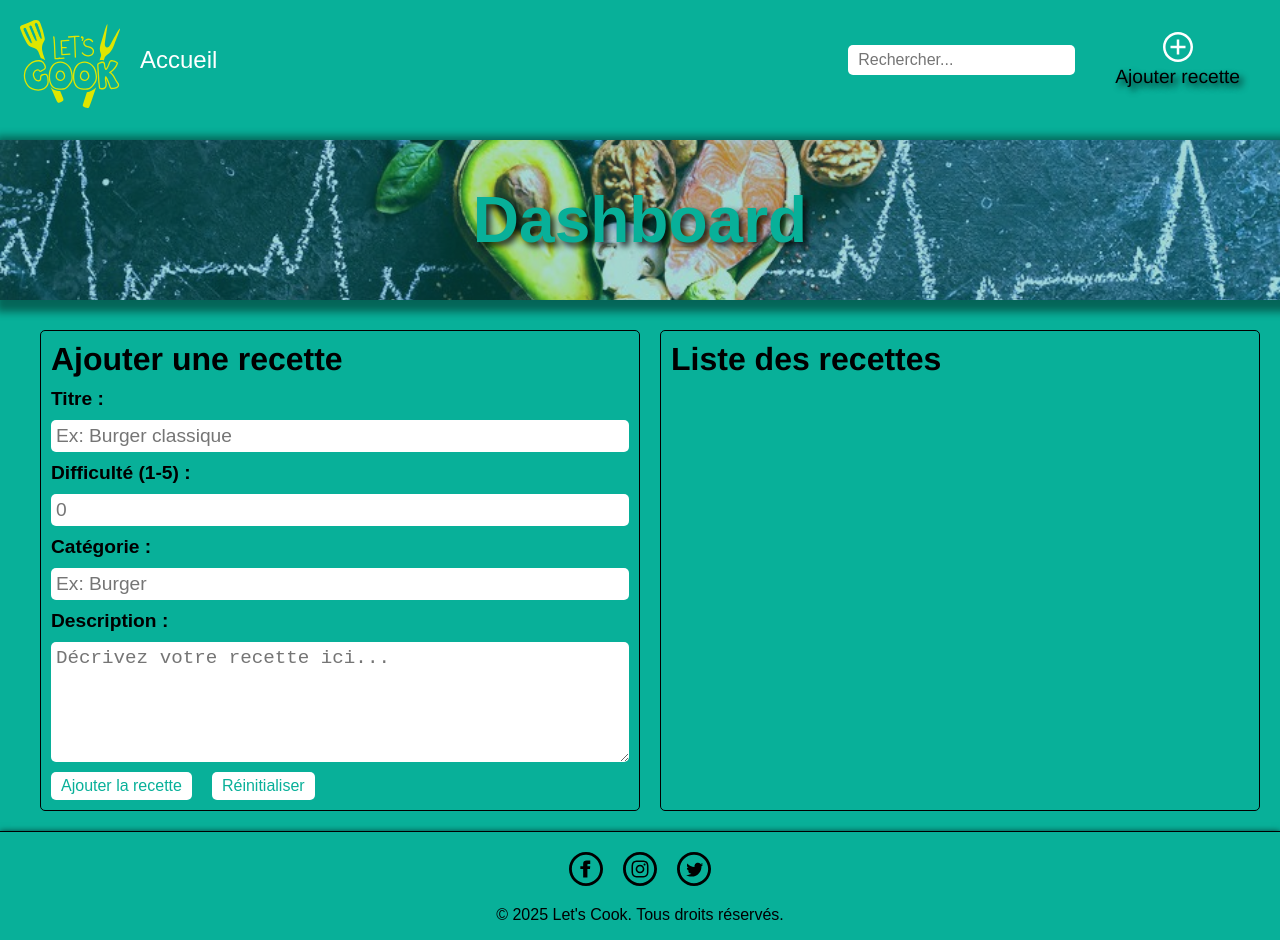
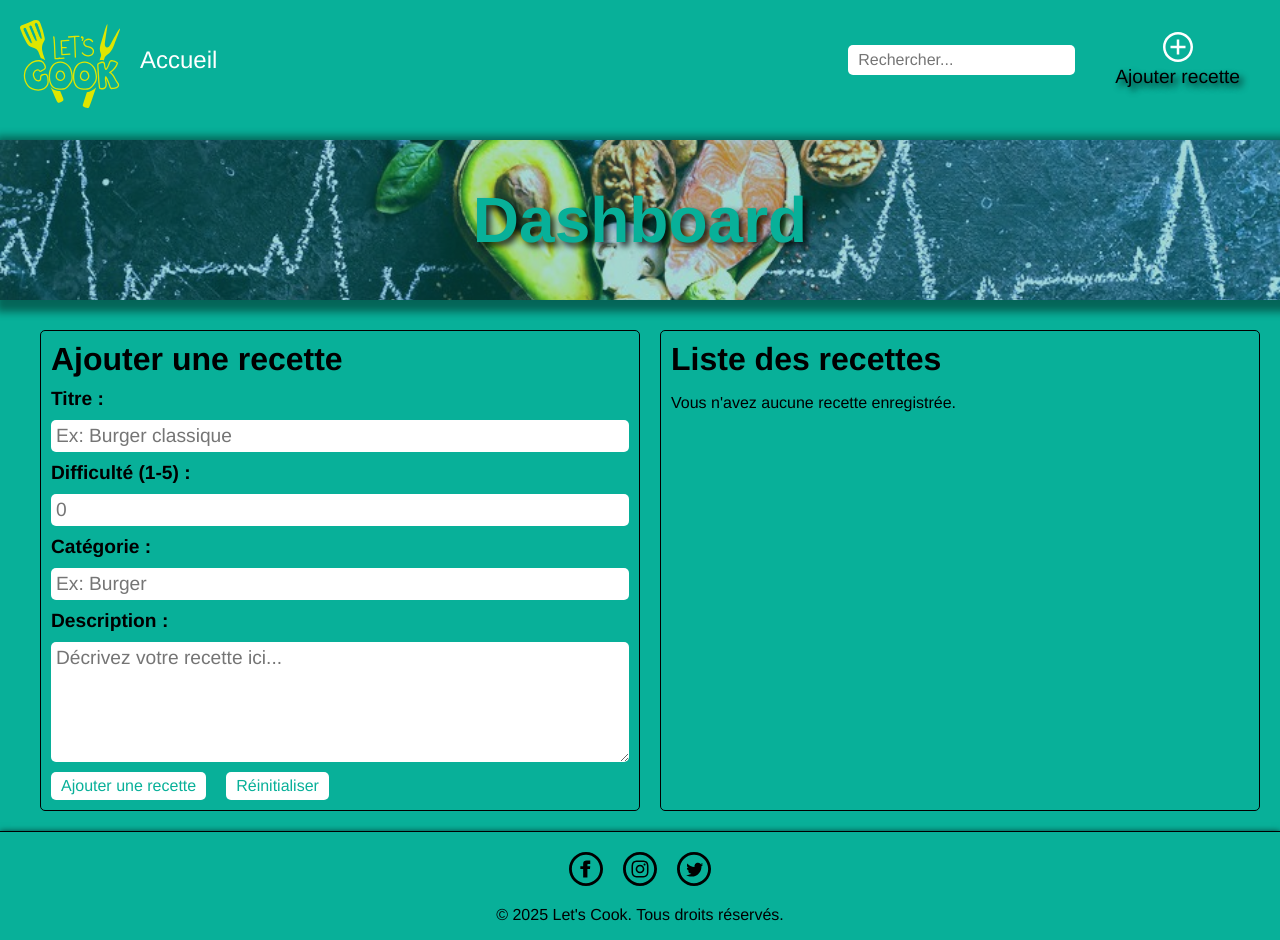
Before and after one commit to DzmitryiKorjik/React-Let-s-Cook, a React (Vite) app: page / in a window 1280 px wide. Both pictures are taken after a click on the link 1197 px from the left and 49 px from the top of the page. Built offline with nearby package versions, Linux system fonts and the light colour scheme.

Commit message:
Ajouter function

```diff
--- a/src/components/Dashboard/Dashboard.css
+++ b/src/components/Dashboard/Dashboard.css
@@ -1,22 +1,32 @@
+* {
+    font-family: 'Franklin Gothic Medium', 'Arial Narrow', Arial, sans-serif;
+}
+
+.recette .recette-title {
+    margin: 0;
+    margin-bottom: 10px;
+    font-size: 2rem;
+    color: var(--heading-color);
+}
+
 .recette {
     display: flex;
     margin-top: 20px;
     margin-bottom: 20px;
-    .newRecette {
-        display: flex;
-        flex-direction: column;
+    .new-recette {
         margin-right: 20px;
         min-width: 50%;
         border: 1px solid var(--heading-color);
         border-radius: 5px;
         padding: 10px;
+        form {
+            display: flex;
+            flex-direction: column;
             h1 {
                 margin: 0;
                 margin-bottom: 10px;
                 font-size: 2rem;
                 color: var(--heading-color);
-            font-family: 'Franklin Gothic Medium', 'Arial Narrow', Arial,
-                sans-serif;
             }
             label {
                 margin-bottom: 10px;
@@ -50,20 +60,36 @@
                 }
             }
         }
-    .allRecettes {
-        display: flex;
-        flex-direction: column;
+    }
+    .all-recettes {
         border: 1px solid var(--heading-color);
         border-radius: 5px;
         padding: 10px;
         min-width: 50%;
-        h1 {
-            margin: 0;
-            margin-bottom: 10px;
-            font-size: 2rem;
+        section {
+            .wrapper {
+                display: flex;
+                flex-direction: row;
+                justify-content: space-between;
+                border: 1px solid var(--heading-color);
+                border-radius: 5px;
+                padding: 0 10px;
+                margin-top: 10px;
+                .all-recettes__title {
+                    margin: 5px 0 10px 0;
+                    font-size: 1.2rem;
                     color: var(--heading-color);
-            font-family: 'Franklin Gothic Medium', 'Arial Narrow', Arial,
-                sans-serif;
+                }
+                .all-recettes__text {
+                    margin: 0 0 10px 0;
+                }
+            }
+            .all-recettes__liens {
+                display: flex;
+                .all-recettes__lien {
+                    margin: 10px 10px 0 0;
                 }
             }
         }
+    }
+}
--- a/src/components/Dashboard/Dashboard.jsx
+++ b/src/components/Dashboard/Dashboard.jsx
@@ -1,15 +1,97 @@
 import './Dashboard.css';
+
+import btnEdit from '../../assets/icons/edit.svg';
+import btnDelete from '../../assets/icons/delete.svg';
+
+import { useState, useEffect } from 'react';
 export default function Dashboard() {
+    const [recipes, setRecipes] = useState([]);
+    const [title, setTitle] = useState('');
+    const [difficulty, setDifficulty] = useState('');
+    const [category, setCategory] = useState('');
+    const [description, setDescription] = useState('');
+    const [link, setLink] = useState('');
+    const [editIndex, setEditIndex] = useState(null); // Pour suivre l'enregistrement en cours d'édition
+
+    // Charger les données de localStorage lors du montage d'un composant
+    useEffect(() => {
+        const storedRecipes = localStorage.getItem('recipes');
+        if (storedRecipes) {
+            setRecipes(JSON.parse(storedRecipes));
+        }
+    }, []);
+
+    // Enregistrer les données de localStorage lors de la démontage d'un composant
+    const saveToLocalStorage = (recipes) => {
+        localStorage.setItem('recipes', JSON.stringify(recipes));
+    };
+
+    // Gestionnaire pour l'ajout d'une recette
+    const handleAddRecipe = (e) => {
+        e.preventDefault();
+
+        if (title && difficulty && category && description) {
+            const newRecipe = {
+                title,
+                difficulty,
+                category,
+                description,
+                link,
+            };
+
+            // Mettre à jour les recettes avec la nouvelle recette
+            let updatedRecipes;
+            if (editIndex !== null) {
+                // Remplacer la recette éditée par la nouvelle
+                updatedRecipes = [...recipes];
+                updatedRecipes[editIndex] = newRecipe;
+                setEditIndex(null);
+            } else {
+                // Ajouter une nouvelle recette
+                updatedRecipes = [...recipes, newRecipe];
+            }
+
+            setRecipes(updatedRecipes); // Mise à jour du statut
+            saveToLocalStorage(updatedRecipes); // Enregistrer dans localStorage
+
+            // Réinitialiser les valeurs des champs du formulaire
+            setTitle('');
+            setDifficulty('');
+            setCategory('');
+            setDescription('');
+        }
+    };
+
+    // Gestionnaire pour la suppression d'une recette
+    const handleDeleteRecipe = (index) => {
+        const updatedRecipes = recipes.filter((_, i) => i !== index);
+        setRecipes(updatedRecipes); // Mise à jour du statut
+        saveToLocalStorage(updatedRecipes); // Enregistrer dans localStorage
+    };
+    // Gestionnaire pour la modification d'une recette
+    const handleEditRecipe = (index) => {
+        const recipe = recipes[index];
+        setTitle(recipe.title);
+        setDifficulty(recipe.difficulty);
+        setCategory(recipe.category);
+        setDescription(recipe.description);
+        setLink(recipe.link);
+        setEditIndex(index); // Réglage de l'index de la recette modifiée
+    };
+
     return (
         <section className='container recette'>
-            <div className='newRecette'>
-                <h1>Ajouter une recette</h1>
+            <div className='new-recette'>
+                <h1 className='recette-title'>Ajouter une recette</h1>
+                <form onSubmit={handleAddRecipe}>
                     <label htmlFor='titre'>Titre : </label>
                     <input
                         type='text'
                         id='titre'
                         name='titre'
                         placeholder='Ex: Burger classique'
+                        value={title}
+                        onChange={(e) => setTitle(e.target.value)}
                         required
                     />
                     <label htmlFor='difficulty'>Difficulté (1-5) : </label>
@@ -20,6 +102,8 @@ export default function Dashboard() {
                         placeholder='0'
                         min='1'
                         max='5'
+                        value={difficulty}
+                        onChange={(e) => setDifficulty(e.target.value)}
                         required
                     />
                     <label htmlFor='category'>Catégorie : </label>
@@ -28,6 +112,8 @@ export default function Dashboard() {
                         id='category'
                         name='category'
                         placeholder='Ex: Burger'
+                        value={category}
+                        onChange={(e) => setCategory(e.target.value)}
                         required
                     />
                     <label htmlFor='description'>Description : </label>
@@ -36,16 +122,82 @@ export default function Dashboard() {
                         name='description'
                         rows='5'
                         placeholder='Décrivez votre recette ici...'
+                        value={description}
+                        onChange={(e) => setDescription(e.target.value)}
                         required
                         maxLength='500'
                     />
                     <div className='btn'>
-                    <button type='submit'>Ajouter la recette</button>
-                    <button type='reset'>Réinitialiser</button>
+                        <button type='submit'>
+                            {editIndex !== null
+                                ? 'Enregistrer les modifications'
+                                : 'Ajouter une recette'}
+                        </button>
+                        <button
+                            type='reset'
+                            onClick={() => {
+                                setTitle('');
+                                setDifficulty('');
+                                setCategory('');
+                                setDescription('');
+                                setEditIndex(null); // Annuler le mode d'édition
+                            }}
+                        >
+                            Réinitialiser
+                        </button>
+                    </div>
+                </form>
+            </div>
+            <div className='all-recettes'>
+                <h1 className='recette-title'>Liste des recettes</h1>
+                {recipes.length > 0 ? (
+                    <section>
+                        {recipes.map((recipe, index) => (
+                            <div className='wrapper'>
+                                <div
+                                    className='all-recettes__conatiner'
+                                    key={`${recipe.title}-${index}`}
+                                >
+                                    <h2 className='all-recettes__title'>
+                                        {recipe.title}
+                                    </h2>
+                                    <p className='all-recettes__text'>
+                                        <span>Difficulté :</span>
+                                        {'⭐'.repeat(recipe.difficulty)}
+                                    </p>
+                                    <p className='all-recettes__text'>
+                                        <span>Catégorie : </span>{' '}
+                                        {recipe.category}
+                                    </p>
+                                    <p className='all-recettes__text'>
+                                        <span>Description : </span>
+                                        {recipe.description}
+                                    </p>
+                                </div>
+                                <div className='all-recettes__liens'>
+                                    <a
+                                        className='all-recettes__lien'
+                                        href='#'
+                                        onClick={() => handleEditRecipe(index)}
+                                    >
+                                        <img src={btnEdit} alt='edit' />
+                                    </a>
+                                    <a
+                                        className='all-recettes__lien'
+                                        href='#'
+                                        onClick={() =>
+                                            handleDeleteRecipe(index)
+                                        }
+                                    >
+                                        <img src={btnDelete} alt='delete' />
+                                    </a>
                                 </div>
                             </div>
-            <div className='allRecettes'>
-                <h1>Liste des recettes</h1>
+                        ))}
+                    </section>
+                ) : (
+                    <p>Vous n'avez aucune recette enregistrée.</p>
+                )}
             </div>
         </section>
     );
```
Also changed, not shown: src/assets/icons/delete.svg (added), src/assets/icons/edit.svg (added). Lines whose indentation alone changed are shown as unchanged.
